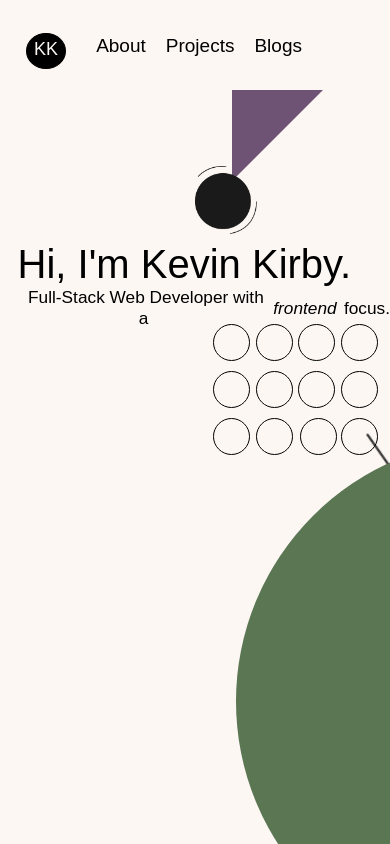
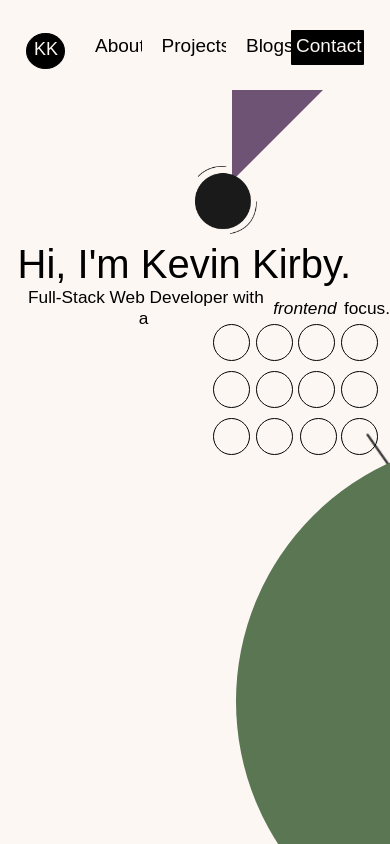
Before and after one commit to kkirby16/portfolio-website, a React (Create React App) app: page / in a window 390 px wide. Built offline with nearby package versions, Linux system fonts and the light colour scheme; no server answers; a web font is replaced by a local one.

Commit message:
add contact link for mobile as well & give it another className

```diff
--- a/src/components/navbar/Navbar.js
+++ b/src/components/navbar/Navbar.js
@@ -7,7 +7,6 @@ export default function Navbar() {
         <a className="logo-link" href="#intro">
           KK
         </a>
-
         <div className="right-nav">
           <a className="right-nav-link" href="#about">
             About
@@ -22,6 +21,9 @@ export default function Navbar() {
         <a className="contactMe" href="#contact">
           Contact Me
         </a>
+        <a className="contactMeMobile" href="#contact">
+          Contact
+        </a>
       </div>
     </div>
   );
```
